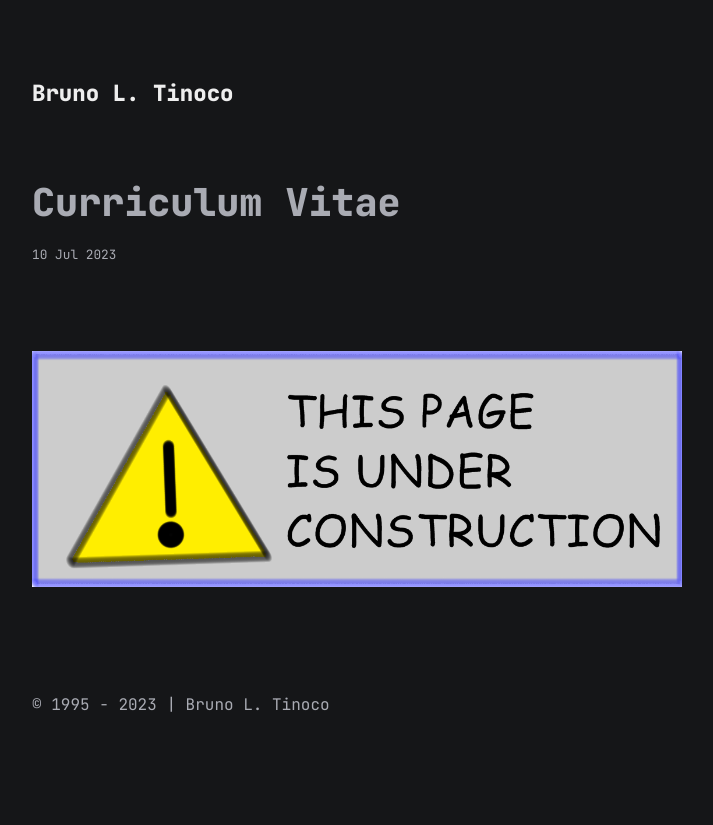
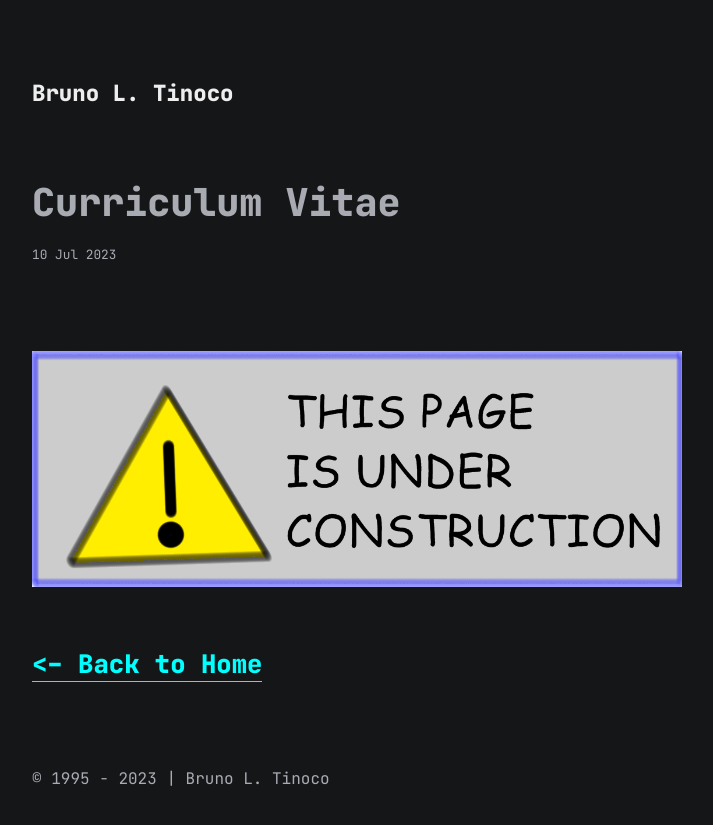
Before and after one commit to bltinoco/bltinoco.github.io, a Jekyll site: the page built from all_collections/_posts/2023-07-10-curriculum-vitae.md, in a window 1280 px wide. Shown: the top 825 px of the page, without its empty margins (283-996 px from the left). Built offline with Jekyll 4.4.1, drawn with Linux system fonts in a browser that asks for light colours; Markdown is read by kramdown in place of the engine named in the settings.

Commit message:
Update 2023-07-10-curriculum-vitae.md

```diff
--- a/all_collections/_posts/2023-07-10-curriculum-vitae.md
+++ b/all_collections/_posts/2023-07-10-curriculum-vitae.md
@@ -8,3 +8,7 @@ categories:
 
 
 ![alt](https://raw.githubusercontent.com/bltinoco/bltinoco.github.io/main/Images/Page_Under_Construction.png)
+
+
+
+### [<-- Back to Home](https://bltinoco.github.io)
```
